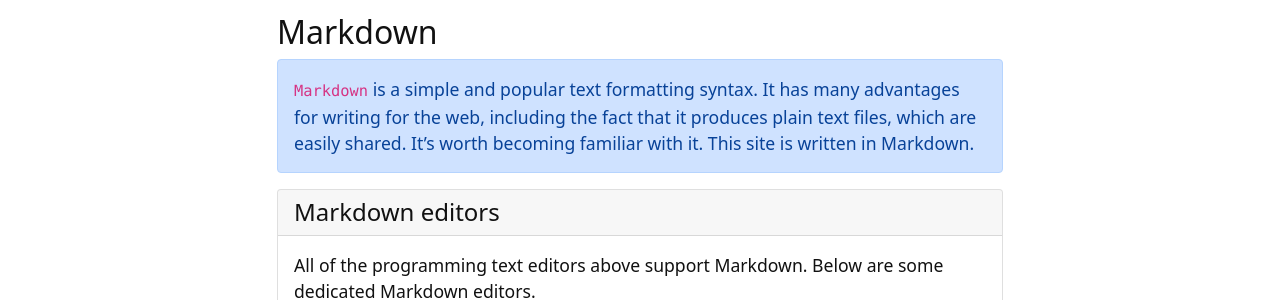
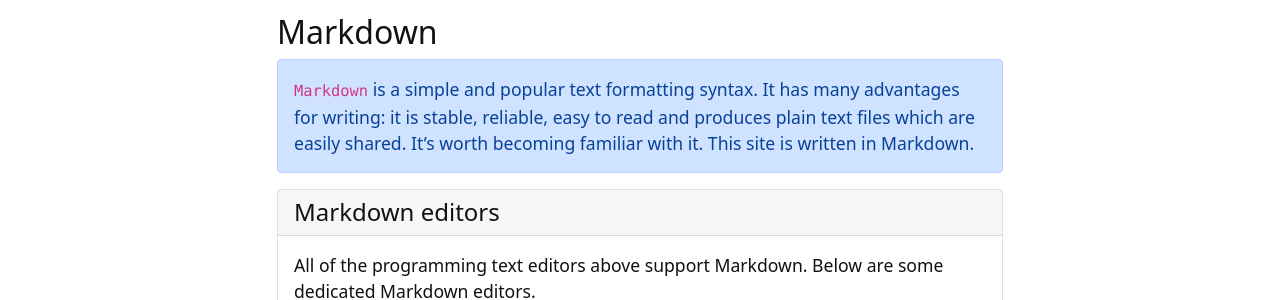
Before and after one commit to GriffithUniLibrary/digital-tools, a Jekyll site: the page built from content/5-writing-composition.md, in a window 1280 px wide. Shown: the part 245-545 px from the top of the page. Built offline with Jekyll 4.4.1, drawn with Linux system fonts in a browser that asks for light colours; our own code applies the rules of GitHub Pages for plain Markdown files.

```diff
--- a/content/5-writing-composition.md
+++ b/content/5-writing-composition.md
@@ -1,7 +1,7 @@
 ## Markdown
 
 {% capture aboutmarkdown %}
-`Markdown` is a simple and popular text formatting syntax. It has many advantages for writing for the web, including the fact that it produces plain text files, which are easily shared. It's worth becoming familiar with it. This site is written in Markdown.
+`Markdown` is a simple and popular text formatting syntax. It has many advantages for writing: it is stable, reliable, easy to read and produces plain text files which are easily shared. It's worth becoming familiar with it. This site is written in Markdown.
 {% endcapture %}
 {% include alert.html text=aboutmarkdown color="primary" %}
 
```
Also changed, not shown: content/3-analysis.md (+1 -1 lines).
